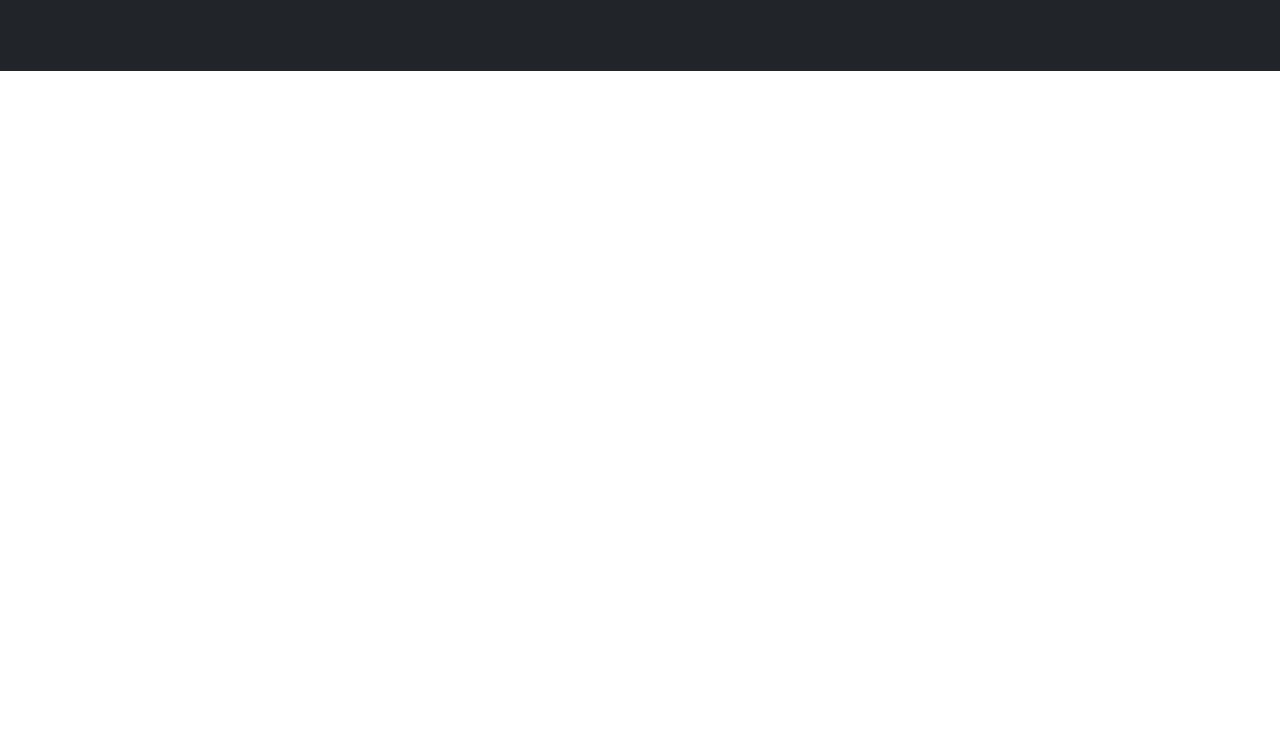
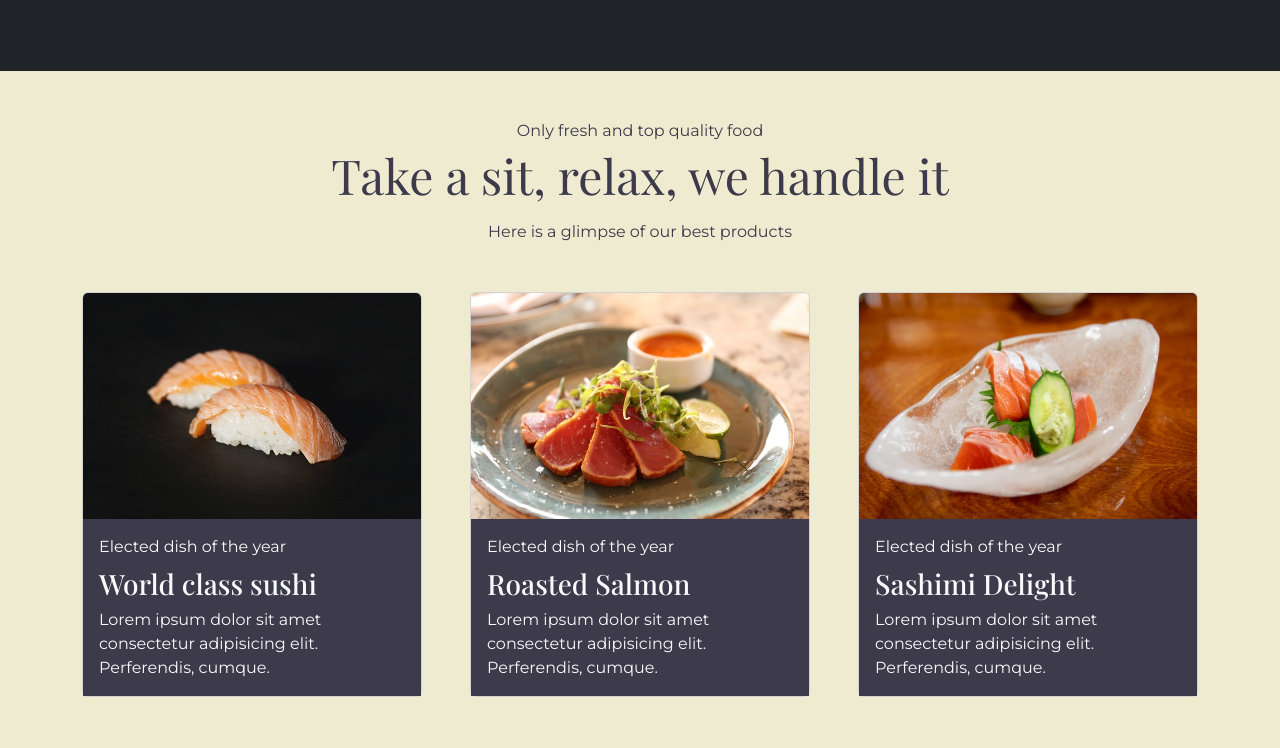
Before and after one commit to Ponifty/bootstrap-restaurant-website, a website: page index.html in a window 1280 px wide. Shown: the part 612-1360 px from the top of the page. Before the commit the page ends 800 px from the top, so only its background shows below. Drawn offline with nearby package versions, Linux system fonts and the light colour scheme.

Commit message:
✨Food section

```diff
--- a/index.html
+++ b/index.html
@@ -14,8 +14,8 @@
     <link rel="stylesheet" href="styles/raw/style.css" />
   </head>
   <body class="max-width-body text-light">
+    <header>
       <!-- Navbar -->
-
       <nav class="main-nav bg-dark d-flex justify-content-center py-3">
         <a
           href="index.html"
@@ -33,10 +33,11 @@
           >Reservation</a
         >
       </nav>
+    </header>
 
+    <main>
       <!-- Home -->
-
-    <div class="home-height bg-dark position-relative">
+      <section class="home-height bg-dark position-relative">
         <div class="container p-5">
           <p class="text-center text-custom-beige">
             Japanese restaurant Award 2019-2021
@@ -54,6 +55,80 @@
           >Call us for an appointment.</a
         >
         <img src="assets/images/sushi.png" alt="sushi" class="sushi" />
+      </section>
+
+      <!-- Food section -->
+      <section class="bg-custom-beige py-5">
+        <p class="text-center text-dark-1 mb-1">
+          Only fresh and top quality food
+        </p>
+        <h2 class="playfair-font text-center display-5 text-dark-1 mb-3">
+          Take a sit, relax, we handle it
+        </h2>
+        <p class="text-center text-dark-1 mb-5">
+          Here is a glimpse of our best products
+        </p>
+
+        <div class="container pb-5">
+          <div
+            class="row row-cols-1 row-cols-md-2 row-cols-lg-3 g-5 justify-content-center"
+          >
+            <div>
+              <div class="card text-light">
+                <img
+                  src="assets/images/sushi-dish.jpg"
+                  alt="sushi dish"
+                  class="card-img-top"
+                />
+                <div class="card-body bg-dark-1">
+                  <p class="card-text mb-0">Elected dish of the year</p>
+                  <h3 class="playfair-font card-title mt-2">
+                    World class sushi
+                  </h3>
+                  <p class="card-text">
+                    Lorem ipsum dolor sit amet consectetur adipisicing elit.
+                    Perferendis, cumque.
+                  </p>
                 </div>
+              </div>
+            </div>
+            <div>
+              <div class="card text-light">
+                <img
+                  src="assets/images/roasted-salmon.jpg"
+                  alt="roasted salmon"
+                  class="card-img-top"
+                />
+                <div class="card-body bg-dark-1">
+                  <p class="card-text mb-0">Elected dish of the year</p>
+                  <h3 class="playfair-font card-title mt-2">Roasted Salmon</h3>
+                  <p class="card-text">
+                    Lorem ipsum dolor sit amet consectetur adipisicing elit.
+                    Perferendis, cumque.
+                  </p>
+                </div>
+              </div>
+            </div>
+            <div>
+              <div class="card text-light">
+                <img
+                  src="assets/images/sashimi.jpg"
+                  alt="sashimi delight"
+                  class="card-img-top"
+                />
+                <div class="card-body bg-dark-1">
+                  <p class="card-text mb-0">Elected dish of the year</p>
+                  <h3 class="playfair-font card-title mt-2">Sashimi Delight</h3>
+                  <p class="card-text">
+                    Lorem ipsum dolor sit amet consectetur adipisicing elit.
+                    Perferendis, cumque.
+                  </p>
+                </div>
+              </div>
+            </div>
+          </div>
+        </div>
+      </section>
+    </main>
   </body>
 </html>
```
Lines whose indentation alone changed are shown as unchanged.
